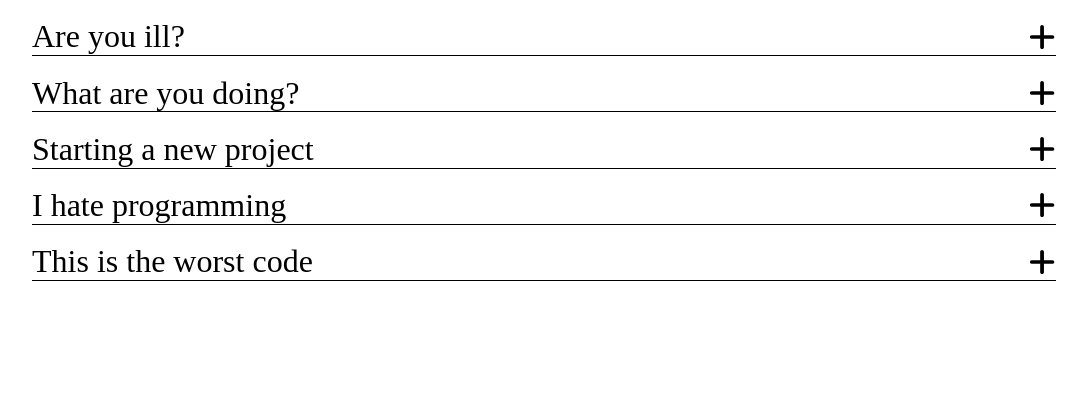
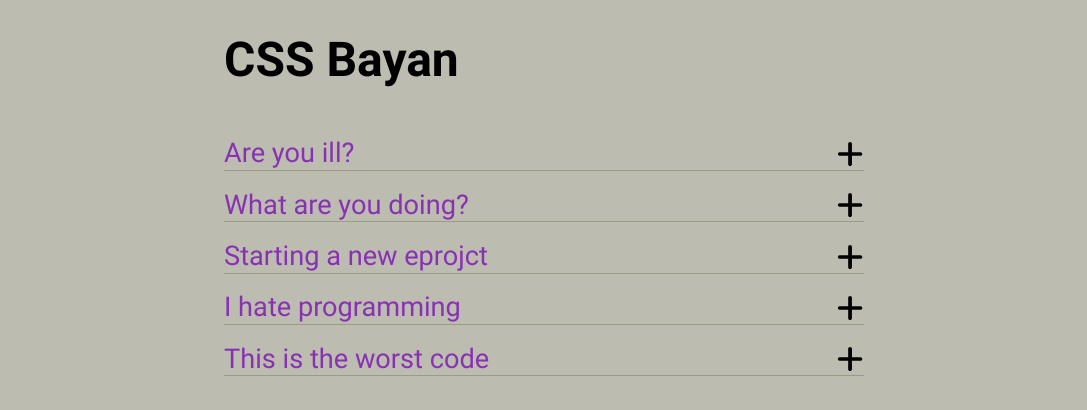
Before and after one commit to demozg/cssBayan, a plain HTML site: page cssBayan/index.html in a window 1280 px wide. Shown: the whole page, without its empty margins (96-1183 px from the left). Drawn offline with Linux system fonts and the light colour scheme.

Commit message:
fix:fixed markup index.html (Sun, Mar 12, 2023 10:34:48 PM)

```diff
--- a/cssBayan/css/style.css
+++ b/cssBayan/css/style.css
@@ -1,42 +1,66 @@
+@font-face {
+  font-family: "Roboto";
+  src: url("../assets/fonts/Roboto-Regular.ttf");
+  font-weight: normal;
+  font-style: normal;
+}
+
+@font-face {
+  font-family: "Roboto";
+  src: url("../assets/fonts/Roboto-Bold.ttf");
+  font-weight: bold;
+  font-style: normal;
+}
 * {
   margin: 0;
   padding: 0;
 }
 
-.accordion-wrapper {
-  width: 80%;
+body {
+  font-family: Roboto;
+  font-weight: normal;
+  font-style: normal;
+  background-color: #bdbcb1;
+}
+
+.container {
+  width: 50%;
   margin: 0 auto;
 }
 
-.accordion-item {
-  border-bottom: 0.1em solid #000000;
+.title-page {
+  font-size: 3rem;
 }
 
-.accordion-item__description {
+.accordion-item {
+  border-bottom: 0.1rem solid #9c9b87;
+  color: #8832b3;
+}
+
+.accordion__description {
   display: flex;
   justify-content: space-between;
   align-items: center;
 }
 
-.accordion-item__input {
+.accordion__input {
   appearance: none;
 }
 
-.accordion-item__text {
+.accordion__text {
   display: block;
-  font-size: 2em;
-
+  font-size: 1.7rem;
   cursor: pointer;
 }
 
-.accordion-item__img {
+.accordion__img {
   display: none;
   width: 21vw;
   height: 42vh;
-  margin: 0 auto 2em;
+  margin: 0 auto 2rem;
 }
 
-.accordion-item__icon {
+.accordion__icon {
   width: 2vw;
   height: 4vh;
   background: url('../assets/icons/plus-solid.svg') center/contain no-repeat;
--- a/cssBayan/index.html
+++ b/cssBayan/index.html
@@ -4,60 +4,73 @@
     <meta charset="UTF-8">
     <meta http-equiv="X-UA-Compatible" content="IE=edge">
     <meta name="viewport" content="width=device-width, initial-scale=1.0">
-    <title>The best memes about programming</title>
+    <title>cssBayan</title>
     <link rel="stylesheet" href="css/normalize.css">
     <link rel="stylesheet" href="css/style.css">
 </head>
 <body>
+    <div class="container">
+        <h1 class="title-page">CSS Bayan</h1>
         <div class="accordion-wrapper">
             <div class="accordion-item">
-            <input class="accordion-item__input" type="radio" name="phrase" id="mem1">
-            <div class="accordion-item__description">
-                <label class="accordion-item__text" for="mem1">Are you ill?</label>
-                <div class="accordion-item__icon"></div>
+                <label class="accordion">
+                    <input class="accordion__input" type="radio" name="switch-memes" checked="checked">
+                    <div class="accordion__description">
+                        <p class="accordion__text">Are you ill?</p>
+                        <div class="accordion__icon"></div>
                     </div>
-            <div class="accordion-item__img">
-                <img src="assets/images/bit-off-1.jpg" alt="bit-off" width="350" height="330">
+                    <div class="accordion__img">
+                        <img src="assets/images/bit-off-1.jpg" alt="image bit-off">
                     </div>
+                </label>
             </div>
             <div class="accordion-item">
-            <input class="accordion-item__input" type="radio" name="phrase" id="mem2">
-            <div class="accordion-item__description">
-                <label class="accordion-item__text" for="mem2">What are you doing?</label>
-                <div class="accordion-item__icon"></div>
+                <label class="accordion">
+                    <input class="accordion__input" type="radio" name="switch-memes">
+                    <div class="accordion__description">
+                        <p class="accordion__text">What are you doing?</p>
+                        <div class="accordion__icon"></div>
                     </div>
-            <div class="accordion-item__img">
-                <img src="assets/images/bugfree.png" alt="bugfree" width="350" height="330">
+                    <div class="accordion__img">
+                        <img src="assets/images/bugfree.png" alt="image bugfree">
                     </div>
+                </label>
             </div>
             <div class="accordion-item">
-            <input class="accordion-item__input" type="radio" name="phrase" id="mem3">
-            <div class="accordion-item__description">
-                <label class="accordion-item__text" for="mem3">Starting a new project</label>
-                <div class="accordion-item__icon"></div>
+                <label class="accordion">
+                    <input class="accordion__input" type="radio" name="switch-memes">
+                    <div class="accordion__description">
+                        <p class="accordion__text">Starting a new eprojct</p>
+                        <div class="accordion__icon"></div>
                     </div>
-            <div class="accordion-item__img">
-                <img src="assets/images/everytime.jpg" alt="everytime" width="350" height="330">
+                    <div class="accordion__img">
+                        <img src="assets/images/everytime.jpg" alt="image everytime">
                     </div>
+                </label>
             </div>
             <div class="accordion-item">
-            <input class="accordion-item__input" type="radio" name="phrase" id="mem4">
-            <div class="accordion-item__description">
-                <label class="accordion-item__text" for="mem4">I hate programming</label>
-                <div class="accordion-item__icon"></div>
+                <label class="accordion">
+                    <input class="accordion__input" type="radio" name="switch-memes">
+                    <div class="accordion__description">
+                        <p class="accordion__text">I hate programming</p>
+                        <div class="accordion__icon"></div>
                     </div>
-            <div class="accordion-item__img">
-                <img src="assets/images/hateprog.jpg" alt="hate" width="350" height="330">
+                    <div class="accordion__img">
+                        <img src="assets/images/hateprog.jpg" alt="image hateprogramming">
                     </div>
+                </label>
             </div>
             <div class="accordion-item">
-            <input class="accordion-item__input" type="radio" name="phrase" id="mem5">
-            <div class="accordion-item__description">
-                <label class="accordion-item__text" for="mem5">This is the worst code</label>
-                <div class="accordion-item__icon"></div>
+                <label class="accordion">
+                    <input class="accordion__input" type="radio" name="switch-memes">
+                    <div class="accordion__description">
+                        <p class="accordion__text">This is the worst code</p>
+                        <div class="accordion__icon"></div>
                     </div>
-            <div class="accordion-item__img">
-                <img src="assets/images/progers.jpg" alt="progers" width="350" height="330">
+                    <div class="accordion__img">
+                        <img src="assets/images/progers.jpg" alt="image progers">
+                    </div>
+                </label>
             </div>
         </div>
     </div>
```
Also changed, not shown: cssBayan/assets/icons/cross.svg (added). Lines whose indentation alone changed are shown as unchanged.
